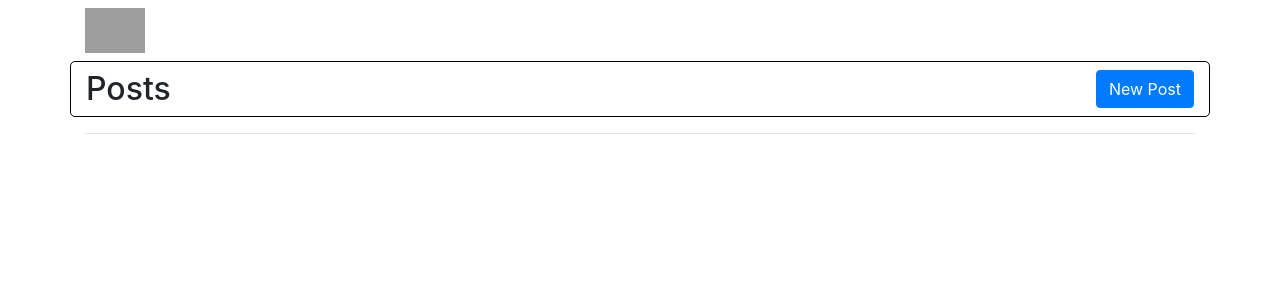
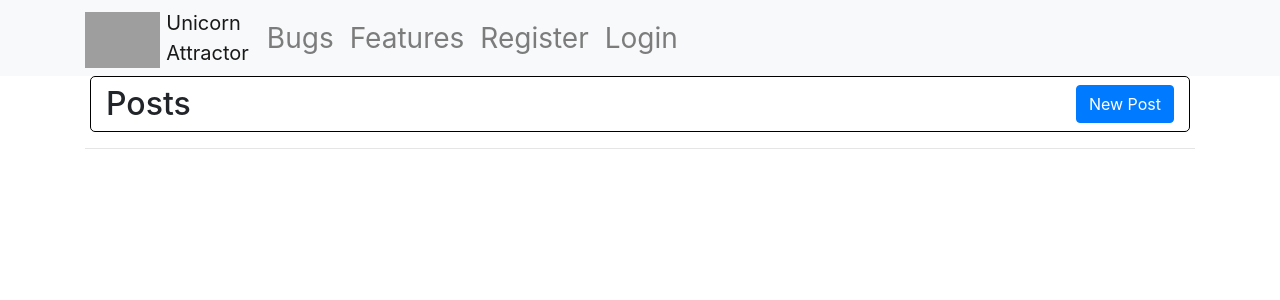
Before and after one commit to GeneralPeaceful/UnicornAttractor, a Django app: page /posts/ in a window 1280 px wide. Shown: the top 300 px of the page. Run offline with Django 3.2, Linux system fonts and the light colour scheme; data that the repository does not hold is empty; some libraries are stand-ins or nearby versions; grey boxes are pictures that could not be loaded.

Commit message:
Updated base.html, css and logo

```diff
--- a/static/css/custom.css
+++ b/static/css/custom.css
@@ -2,6 +2,8 @@
     border: 1px solid black;
     border-radius: 5px;
     margin-bottom: 5px;
+    margin-left: 5px;
+    margin-right: 5px;
     padding-top: 0.5rem;
 }
 
@@ -17,3 +19,25 @@
     border-top: 1px solid black;
     padding-top: 1rem;
 }
+
+.logo-container {
+    padding-bottom: 0;
+    padding-top: 0;
+    margin-right: 25px;
+}
+.logo {
+    max-height: 3.5rem;
+}
+
+.nav-item {
+    font-size: 1.75rem;
+}
+
+.logo-text {
+    display: inline-block;
+    margin-left: 1rem;
+}
+
+.request-login {
+    margin-top: 6px;
+}
--- a/templates/base.html
+++ b/templates/base.html
@@ -7,23 +7,50 @@
     <meta name="viewport" content="width=device-width, initial-scale=1.0">
     <meta http-equiv="X-UA-Compatible" content="ie=edge">
     <title>Unicorn Attractor</title>
+    <link rel="shortcut icon" type="image/png" href="{% static 'img/favicon.png' %}">
     <link rel="stylesheet" href="https://stackpath.bootstrapcdn.com/bootstrap/4.3.1/css/bootstrap.min.css" integrity="sha384-ggOyR0iXCbMQv3Xipma34MD+dH/1fQ784/j6cY/iJTQUOhcWr7x9JvoRxT2MZw1T" crossorigin="anonymous">
     <link rel="stylesheet" href="{% static 'font-awesome/css/font-awesome.min.css' %}">
     <link rel="stylesheet" href="{% static 'css/custom.css' %}">
 </head>
 
 <body>
-    <nav class="navbar navbar-expand-lg">
+    <nav class="navbar navbar-expand-lg navbar-light bg-light sticky-top">
         <div class="container">
-            <a href="{% url 'get_posts' %}" class=""><img src="{% static 'img/logo.svg' %}" style="width:60px;"></img></a>
-            <button type="button" class="navbar-toggler" data-toggle="collapse" data-target="#navbar" aria-expanded="false" aria-controls="navbar">
-            <span class="sr-only">Toggle navigation</span>
-            <span class="icon-bar"></span>
-            <span class="icon-bar"></span>
-            <span class="icon-bar"></span>
-        </button>
+            <a href="{% url 'get_posts' %}" class="navbar-brand logo-container">
+                <img class="logo d-inline-block align-middle" src="{% static 'img/logo.svg' %}">
+                <div class="logo-text align-bottom">
+                    <span class="row">Unicorn</span>
+                    <span class="row">Attractor</span>
+                </div>
+            </a>
+            <button type="button" class="navbar-toggler" data-toggle="collapse" data-target="#navbar" aria-expanded="false" aria-controls="navbar" aria-label="Toggle Navigation">
+                <span class="navbar-toggler-icon"></span>
+            </button>
+            <div class="collapse navbar-collapse" id="navbar">
+                <ul class="navbar-nav mr-auto">
+                    <li class="nav-item">
+                        <a href="{% url 'bugs' %}" class="nav-link">Bugs</a>
+                    </li>
+                    <li class="nav-item">
+                        <a href="{% url 'features' %}" class="nav-link">Features</a>
+                    </li>
+                    {% if user.is_authenticated %}
+                    <li class="nav-item">
+                        <a href="{% url 'logout' %}" class="nav-link">Logout</a>
+                    </li>
+                    {% else %}
+                    <li class="nav-item">
+                        <a href="{% url 'register' %}" class="nav-link">Register</a>
+                    </li>
+                    <li class="nav-item">
+                        <a href="{% url 'login' %}" class="nav-link">Login</a>
+                    </li>
+                    {% endif %}
+                </ul>
+            </div>
         </div>
     </nav>
+
     <div class="container">
         <div class="row">
             <div class="col-12">
@@ -40,7 +67,6 @@
 
         </div>
     </footer>
-
     <script src="https://code.jquery.com/jquery-3.3.1.slim.min.js" integrity="sha384-q8i/X+965DzO0rT7abK41JStQIAqVgRVzpbzo5smXKp4YfRvH+8abtTE1Pi6jizo" crossorigin="anonymous"></script>
     <script src="https://cdnjs.cloudflare.com/ajax/libs/popper.js/1.14.7/umd/popper.min.js" integrity="sha384-UO2eT0CpHqdSJQ6hJty5KVphtPhzWj9WO1clHTMGa3JDZwrnQq4sF86dIHNDz0W1" crossorigin="anonymous"></script>
     <script src="https://stackpath.bootstrapcdn.com/bootstrap/4.3.1/js/bootstrap.min.js" integrity="sha384-JjSmVgyd0p3pXB1rRibZUAYoIIy6OrQ6VrjIEaFf/nJGzIxFDsf4x0xIM+B07jRM" crossorigin="anonymous"></script>
```
Also changed, not shown: static/img/favicon.png (added), static/img/logo.jpg (deleted).
